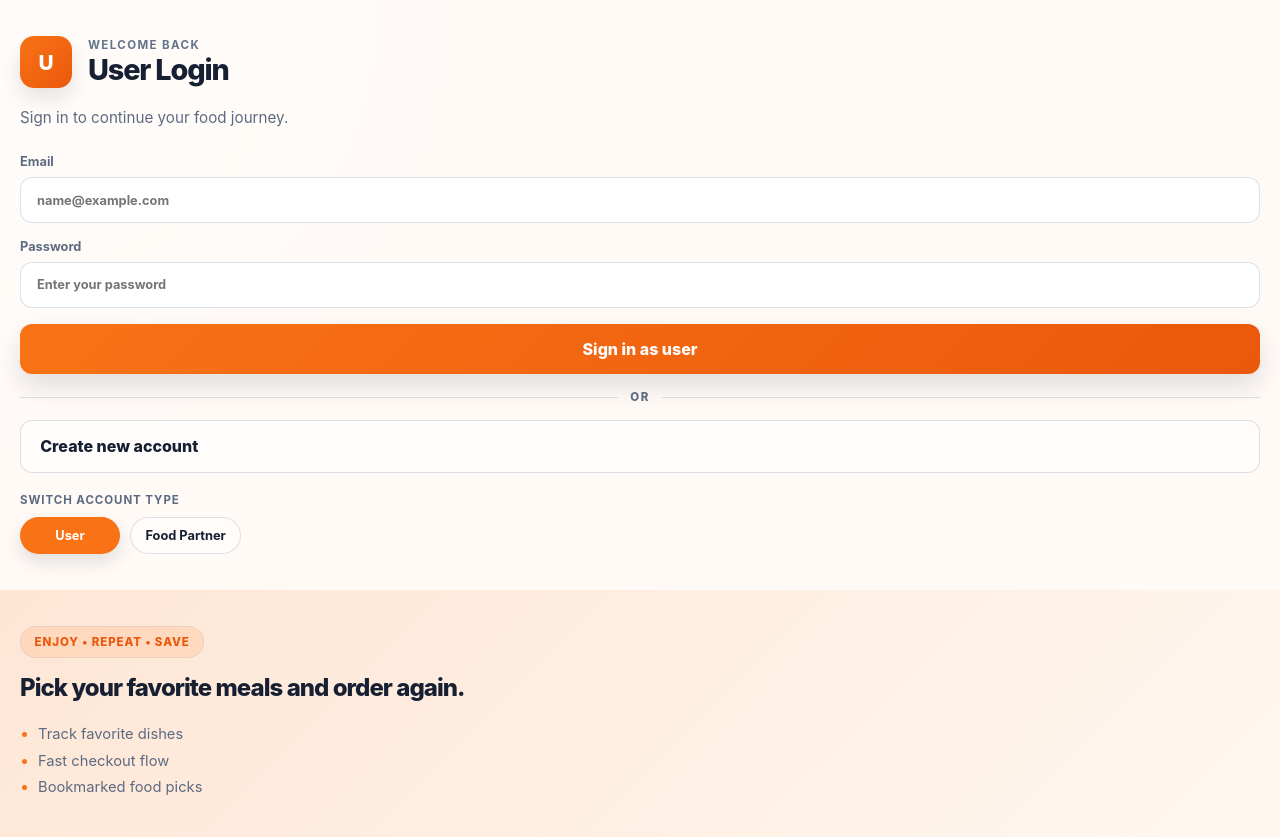
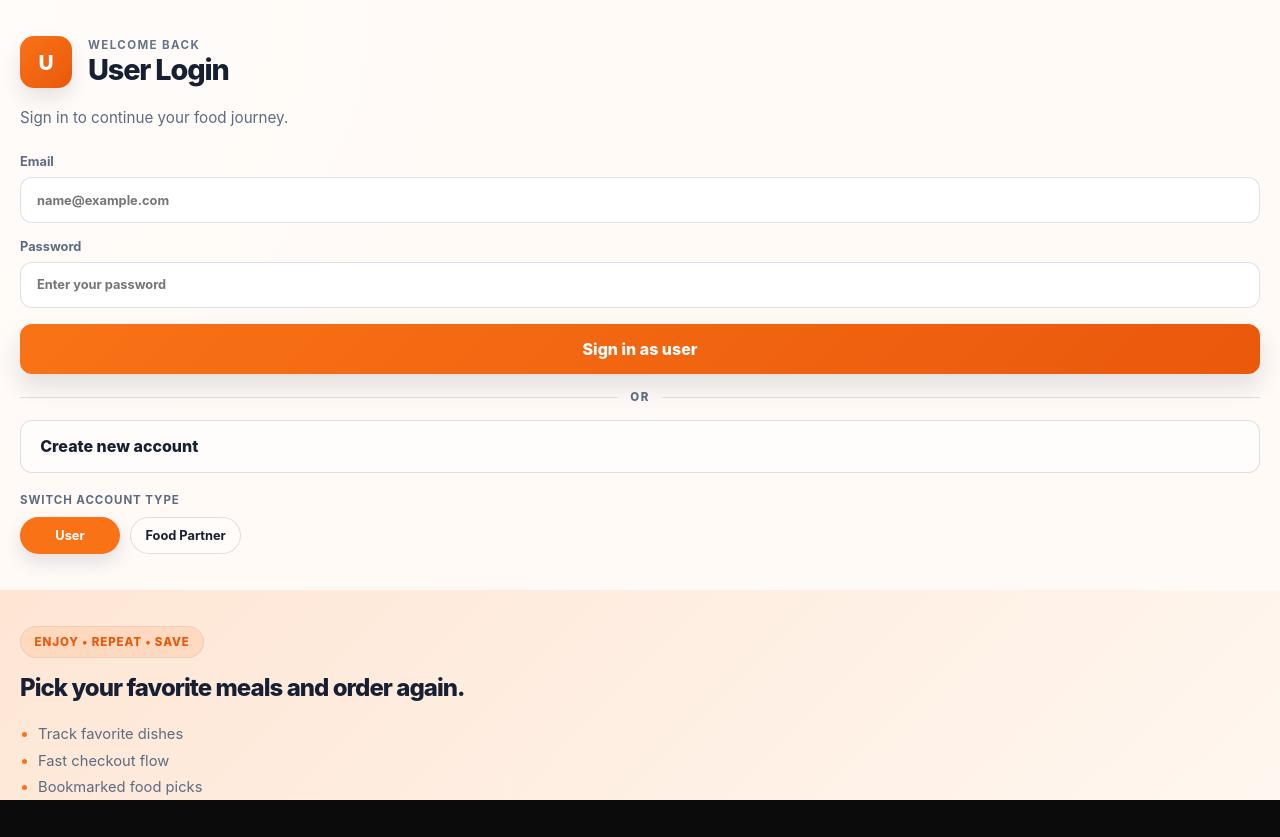
Before and after one commit to chhabrarupanshi-bit/Zomato-Reel-App, a React app: page /user/login in a window 1280 px wide. After the commit the page ends 800 px from the top, so only its background shows below. Built offline with nearby package versions, Linux system fonts and the light colour scheme; the HTML template or start-up script is replaced by a standard one.

Commit message:
fix auth pages vertical scrolling with flex container

```diff
--- a/src/styles/auth.css
+++ b/src/styles/auth.css
@@ -6,19 +6,20 @@
   --auth-surface-alt: #f6f9ff;
   --auth-visual-grad: linear-gradient(135deg, rgba(37, 99, 235, 0.12), rgba(14, 165, 233, 0.04));
   position: relative;
-  min-height: 100dvh;
+  height: 100dvh !important;       /* Viewport height lock */
   width: 100% !important;
   max-width: 100% !important;
   margin: 0 !important;
-  display: grid;
-  grid-template-columns: 1fr;
+  display: flex !important;         /* Flex container for natural scrolling */
+  flex-direction: column !important;
   background: #ffffff !important;
   color: #0f172a;
-  border-radius: 0 !important; /* Corners ka curve bilkul khatam */
+  border-radius: 0 !important;
   border: none !important;
   box-shadow: none !important;
-  overflow-x: hidden;
-  overflow-y: auto;
+  overflow-x: hidden !important;
+  overflow-y: auto !important;     /* Container ke andar smooth scroll allow */
+  -webkit-overflow-scrolling: touch;
 }
 
 .auth-shell.user-theme {
```
